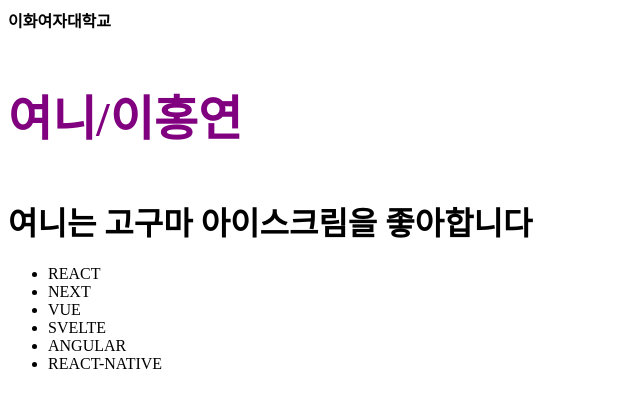
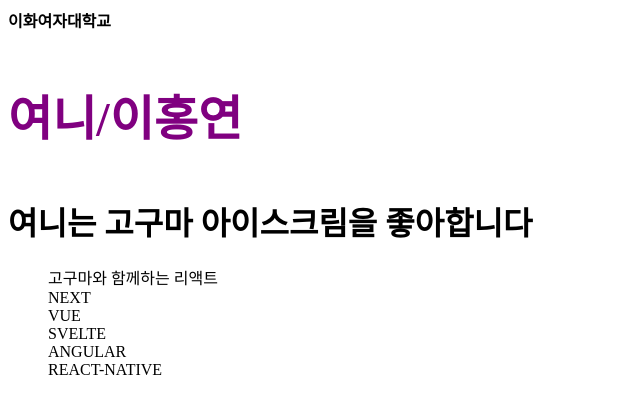
Before and after one commit to Mingyeong-Kang/umc-10th-web, a React (Vite) app in the folder chapter-2/: page / in a window 1280 px wide. Shown: the top 414 px of the page, without its empty margins (0-640 px from the left). Built offline with nearby package versions, Linux system fonts and the light colour scheme.

Commit message:
구조 분해 할당 이용하기

```diff
--- a/chapter-2/src/components/List.tsx
+++ b/chapter-2/src/components/List.tsx
@@ -1,8 +1,14 @@
-const List = (props) : Element => {
-    console.log(props)
+type Tech = 'REACT' | 'NEXT' | 'VUE' | 'SVELTE' | 'ANGULAR' | 'REACT-NATIVE';
+
+interface ListProps {
+    tech: Tech;
+}
+
+//구조 분해 할당 사용!
+const List = (props: ListProps) => {
     return (
-        <li>
-            {props.tech}
+        <li style={{listStyle:'none'}}>
+            {props.tech === 'REACT' ? '고구마와 함께하는 리액트' : props.tech}
         </li>
     )
 }
```
